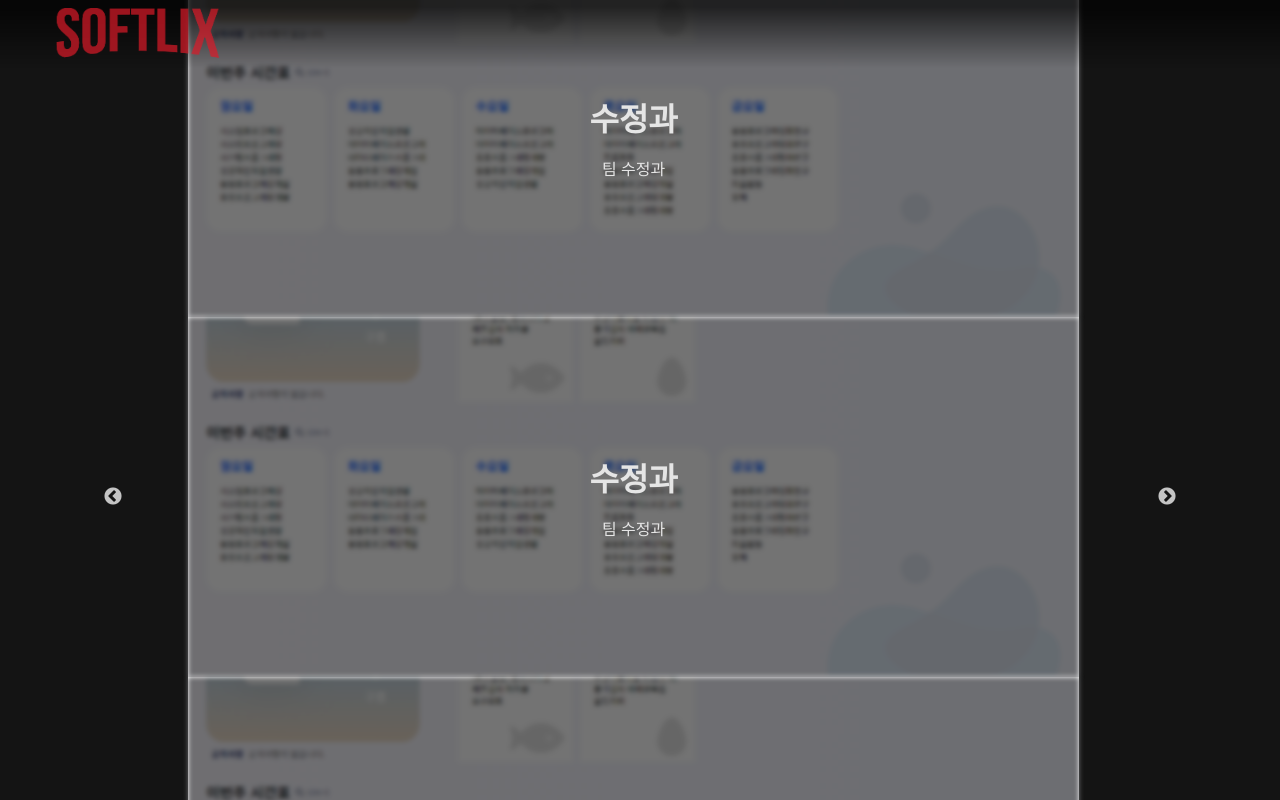
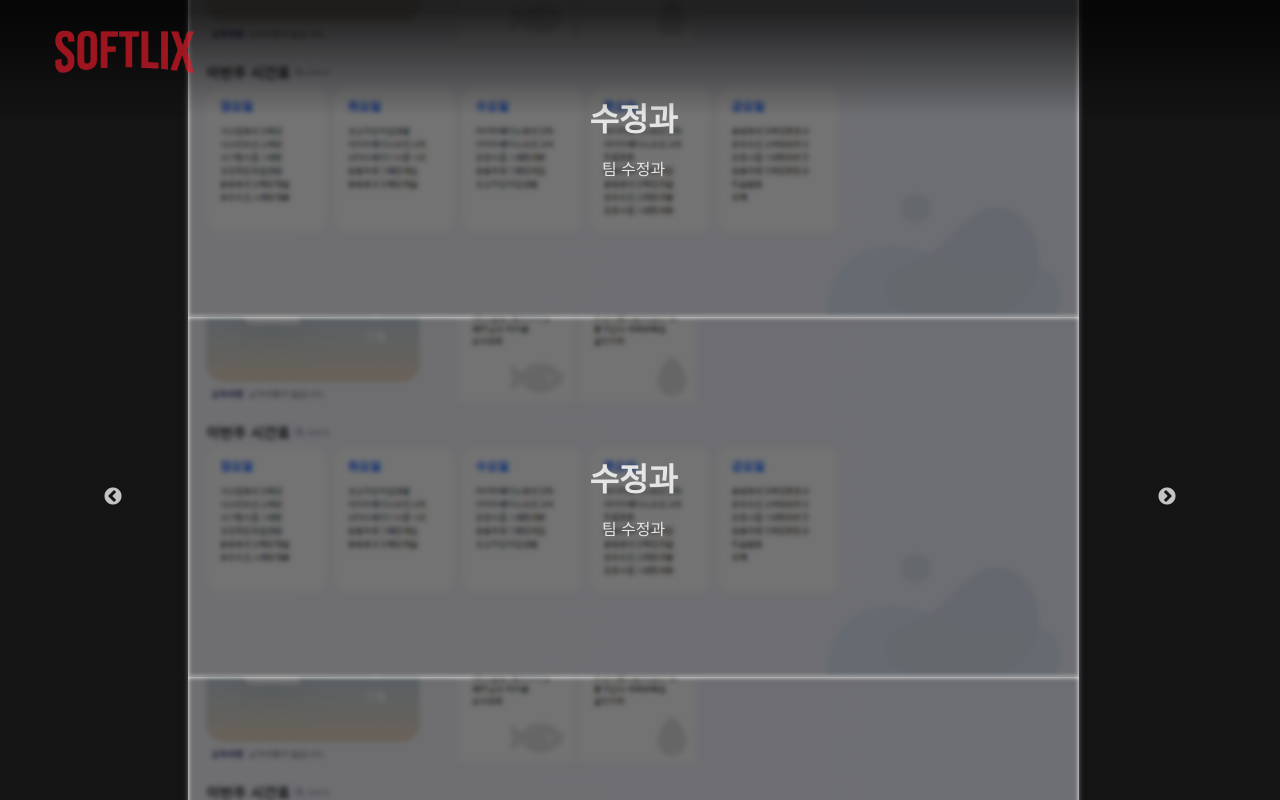
Before and after one commit to SWJBReactStudy/swjb-link, a React (Create React App) app: page /content/1 in a window 1280 px wide. Built offline with nearby package versions, Linux system fonts and the light colour scheme.

Commit message:
fix: 헤더 padding 변경

```diff
--- a/src/components/Header/index.jsx
+++ b/src/components/Header/index.jsx
@@ -6,13 +6,13 @@ import Logo from '../../asset/logo.png';
 const Container = styled.div`
   width: 100vw;
   height: 68px;
-  padding: 0 3rem;
+  padding: 1.5rem 3rem;
   background: rgb(20, 20, 20);
   background: linear-gradient(to bottom, rgba(0, 0, 0, 0.7) 10%, rgba(0, 0, 0, 0));
 `;
 
 const Image = styled.img`
-  height: 68px;
+  height: 58px;
   cursor: pointer;
   opacity: 0.7;
   transition: opacity 150ms ease-in-out;
```
